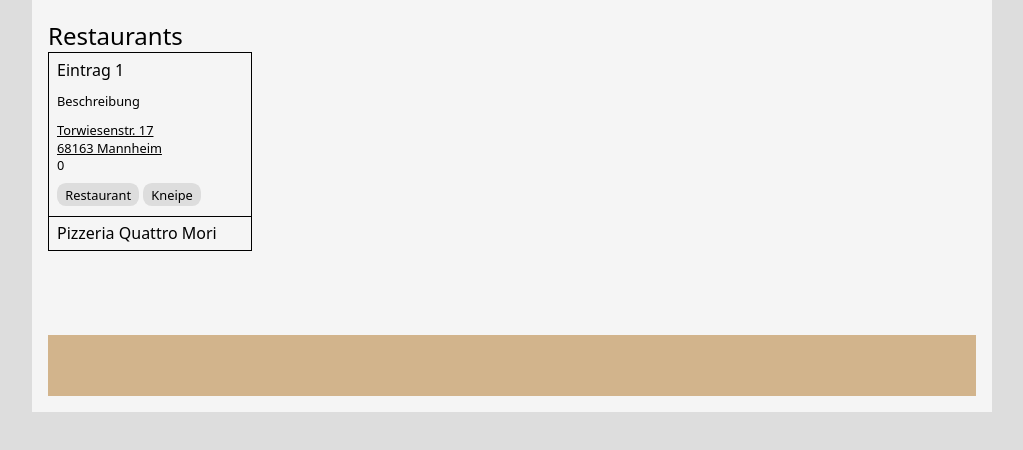
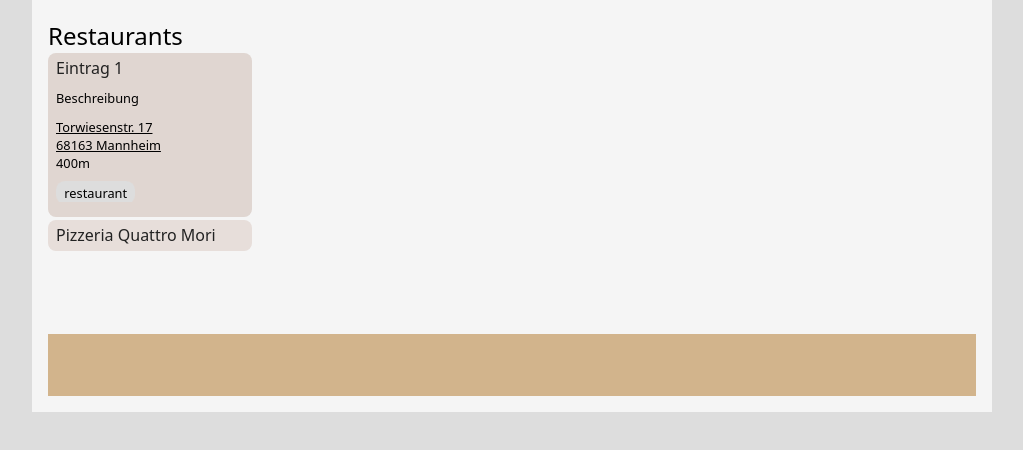
Before and after one commit to oelna/cityguide, a plain HTML site: page index.html in a window 1280 px wide. Both pictures are taken after a click on the heading "Eintrag 1". Shown: the part 180-630 px from the top of the page, without its empty margins (128-1151 px from the left). Drawn offline with Linux system fonts and the light colour scheme; no server answers.

Commit message:
moved to JSON file as storage for entries. update script for cron geo coding of addresses

```diff
--- /dev/null
+++ b/entries.json
@@ -0,0 +1,27 @@
+[
+	{
+		"title": "Eintrag 1",
+		"address": "Torwiesenstr. 17\n68163 Mannheim",
+		"lat": 49.4710008,
+		"lng": 8.4687953,
+		"description": "Beschreibung",
+		"website": "",
+		"tags": [
+			"restaurant"
+		],
+		"visible": true
+	},
+	{
+		"title": "Pizzeria Quattro Mori",
+		"address": "Windeckstr. 34\n68163 Mannheim",
+		"lat": 49.4701558,
+		"lng": 8.4825878,
+		"description": "Eine günstige und gute Pizza in Hauptbahnhofsnähe, zu einem fairen Preis. Im Sommer auch Aussenbestuhlung.",
+		"website": "",
+		"tags": [
+			"restaurant",
+			"kneipe"
+		],
+		"visible": true
+	}
+]
--- a/index.html
+++ b/index.html
@@ -6,7 +6,7 @@
 	<title>Mannheim City Guide</title>
 
 	<link rel="stylesheet" href="style.css" />
-	<script src="script.js" defer></script>
+	<script src="script.js" type="module"></script>
 </head>
 <body>
 
@@ -21,57 +21,7 @@
 			<section>
 				<h2>Restaurants</h2>
 
-				<ul class="entries">
-					<li data-id="1">
-						<details>
-							<summary>
-								<h3>Eintrag 1</h3>
-
-							</summary>
-
-							<div class="entry-expanded">
-								<ul class="tags">
-									<li><a href="#">Restaurant</a></li>
-									<li><a href="#">Kneipe</a></li>
-								</ul>
-
-								<div class="geo">
-									<div class="address">
-										<a href="#">Torwiesenstr. 17<br>68163 Mannheim</a>
-									</div>
-									<div class="distance">0</div>
-								</div>
-
-								<div class="description">
-									<p>Beschreibung</p>
-								</div>
-							</div>
-						</details>
-					</li>
-					<li data-id="2">
-						<details>
-							<summary><h3>Pizzeria Quattro Mori</h3></summary>
-
-							<div class="entry-expanded">
-								<ul class="tags">
-									<li><a href="#" class="resto">Restaurant</a></li>
-									<li><a href="#" class="bar">Kneipe</a></li>
-								</ul>
-
-								<div class="geo">
-									<div class="address" data-lat="0" data-lng="0">
-										<a href="#">Windeckstr. 34<br>68163 Mannheim</a>
-									</div>
-									<div class="distance">0</div>
-								</div>
-
-								<div class="description">
-									<p>Eine günstige und gute Pizza in Hauptbahnhofsnähe, zu einem fairen Preis. Im Sommer auch Aussenbestuhlung. Näheres auf der <a href="">Website</a>.</p>
-								</div>
-							</div>
-						</details>
-					</li>
-				</ul>
+				<ul class="entries"></ul>
 			</section>
 		</main>
 
--- a/script.js
+++ b/script.js
@@ -1,17 +1,91 @@
+
+const entriesContainer = document.querySelector('main section ul.entries');
 
 const tags = document.querySelectorAll('.tags a');
 const geo = document.querySelectorAll('.geo');
-const places = document.querySelectorAll('.entries > li');
 
-for (const place of places) {
-	const detailElement = place.querySelector('details');
-	detailElement.addEventListener('toggle', async function (event) {
+let entries;
+
+try {
+	const response = await fetch('./entries.json');
+	entries = await response.json();
+} catch (e) {
+	console.error('Error', e);
+}
+
+if (entries) {
+	console.log(entries);
+
+	for (const entry of entries) {
+		if (entry?.visible === false) continue;
+
+		const li = document.createElement('li');
+		li.setAttribute('data-id', 1);
+
+		const details = document.createElement('details');
+		const summary = document.createElement('summary');
+		const h3 = document.createElement('h3');
+		h3.textContent = entry.title;
+
+		const expanded = document.createElement('div');
+		expanded.classList.add('entry-expanded');
+
+		const tags = document.createElement('ul');
+		tags.classList.add('tags');
+		entry.tags.forEach(function (tag, i) {
+			tags.insertAdjacentHTML('beforeend', `<li><a class="${tag}" href="#${tag}">${tag}</a></li>`)
+		});
+
+		const geo = document.createElement('div');
+		geo.classList.add('geo');
+		const address = document.createElement('div');
+		address.classList.add('address');
+		address.setAttribute('data-lat', entry.lat);
+		address.setAttribute('data-lng', entry.lng);
+		const maplink = document.createElement('a');
+		maplink.setAttribute('href', `http://maps.apple.com/?q=${entry.lat},${entry.lng}`);
+		maplink.insertAdjacentHTML('beforeend', entry.address.replaceAll('\n', '<br>'));
+		const distance = document.createElement('div');
+		distance.classList.add('distance');
+		distance.textContent = '0';
+
+		const desc = document.createElement('div');
+		desc.classList.add('description');
+		desc.insertAdjacentHTML('beforeend', entry.description.replaceAll('\n', '<br>'));
+
+		// nest elements
+		li.appendChild(details);
+		details.appendChild(summary);
+		details.appendChild(expanded);
+		summary.appendChild(h3);
+		expanded.appendChild(tags);
+		expanded.appendChild(geo);
+		expanded.appendChild(desc);
+		geo.appendChild(address);
+		geo.appendChild(distance);
+		address.appendChild(maplink);
+
+		// append to DOM
+		entriesContainer.appendChild(li);
+	}
+}
+
+document.addEventListener('pointerup', function (event) {
+	if (event.target.closest('.tags > li')) {
+		// click on a tag
+		event.preventDefault();
+		console.log('click on a tag', event.target.textContent);
+	}
+});
+
+document.addEventListener('toggle', async function (event) {
+	// click on a details element, aka. entry
+	if (event.target.tagName === 'DETAILS' && event.target.closest('li[data-id]')) {
 		const distanceElement = event.target.querySelector('.distance');
 		if (event.target.open) {
 			if (distanceElement.textContent == '0') {
 				// first time load
-				// console.log('ist offen, first time');
-				const success = await loadDistance(detailElement);
+				const success = await loadDistance(event.target);
 				if (!success) console.error('Could not get distance for', place);
 			} else {
 				// console.log('ist offen, subsequent time');
@@ -19,16 +93,8 @@ for (const place of places) {
 		} else {
 			// console.log('ist zu');
 		}
-	})
-}
-
-for (const tag of tags) {
-	tag.addEventListener('click', function (event) {
-		event.preventDefault();
-
-		console.log(event.target.innerText);
-	});
-}
+	}
+}, true);
 
 function getLocation () {
 	if (navigator.geolocation) {
@@ -66,6 +132,7 @@ async function loadDistance (placeElement) {
 	if (currentLng == '0' || currentLng == '') currentLng = null;
 	// console.log(currentLat, currentLng);
 
+	// https://nominatim.org/release-docs/develop/api/Search/
 	if (!currentLat && !currentLng) {
 		const url = 'https://nominatim.openstreetmap.org/search?format=json&q='+addressText.replaceAll(' ', '+');
 		try {
--- a/style.css
+++ b/style.css
@@ -64,47 +64,63 @@ main .entries > li {
 	outline: 0px solid green;
 	list-style: none;
 
-	padding-inline: 0.5rem;
-	border: 1px solid currentColor;
-	border-block-end: 0;
-
-	&:last-child {
-		border-block-end: 1px solid currentColor;
-	}
-
 	& + li {
 		/* border-top: 1px solid currentColor; */
-	}
-
-	&:has(details[open]) {
-		/* border-inline: 1px solid currentColor; */
+		margin-block-start: 0.25rem;
+		margin-block-start: 0.125lh;
 	}
 }
 
-main .entries details[open] {
-	padding-block-end: calc(var(--spacer) * 0.5);
-}
+main .entries details {
+	--color-entry: hsl(20 20% 85%);
 
-main .entries summary {
-	list-style: none;
+	padding: 0.25rem 0.5rem;
+	background-color: color-mix(in srgb, var(--color-entry) 80%, white);
+	border-radius: 0.5em;
+	transition: background-color 0.25s;
 
-	h3 {
-		font-size: 1rem;
-		margin-block: calc(var(--spacer) * 0.25);
-		cursor: pointer;
+	&:hover,
+	&[open] {
+		background-color: color-mix(in srgb, var(--color-entry) 100%, white);
 	}
 
-	&:hover h3 {
-		text-decoration: underline;
+	&[open] {
+		/* padding-block-end: calc(var(--spacer) * 0.5); */
+	}
+
+	&[open] .entry-expanded {
+		max-height: 1800px;
+	}
+
+	summary {
+		list-style: none;
+		cursor: pointer;
+		color: #222;
+
+		h3 {
+			font-size: 1rem;
+			/* margin-block-end: calc(var(--spacer) * 0.25); */
+			/* opacity: 0.25;
+			transition: opacity 0.25s; */
+		}
+
+		&:hover h3 {
+			/* text-decoration: underline; */
+			/* opacity: 1; */
+		}
 	}
 }
 
 main .entries .entry-expanded {
-	margin-block-start: calc(var(--spacer) * 0.5);
+	margin-block: calc(var(--spacer) * 0.5);
 
 	display: flex;
 	flex-direction: column-reverse;
 	gap: calc(var(--gap) * 0.5);
+
+	max-height: 0;
+	overflow: hidden;
+	transition: max-height 1400ms ease-out;
 
 	a {
 		color: currentColor;
```
Also changed, not shown: update.js (added, +41 -0 lines).
